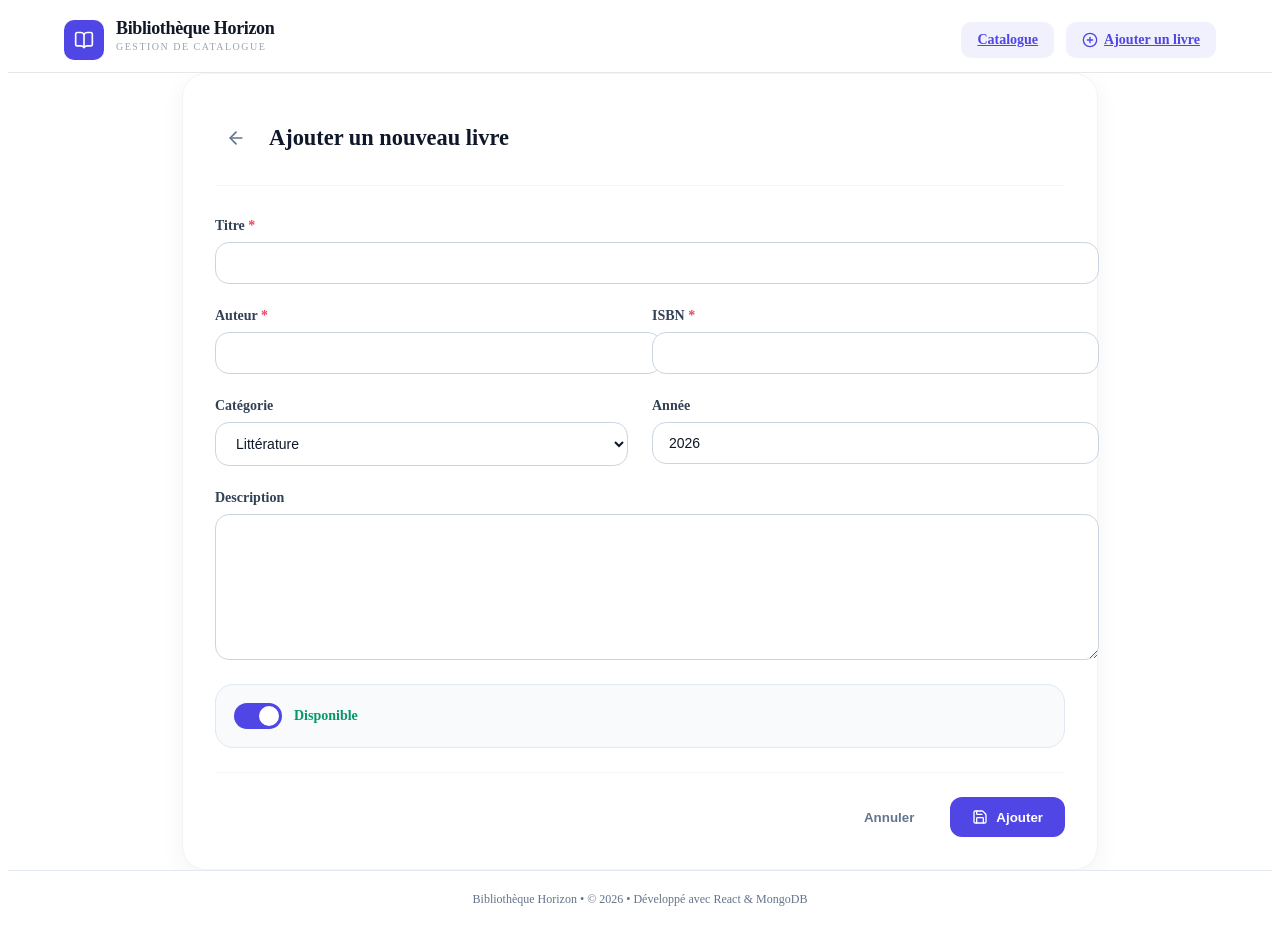
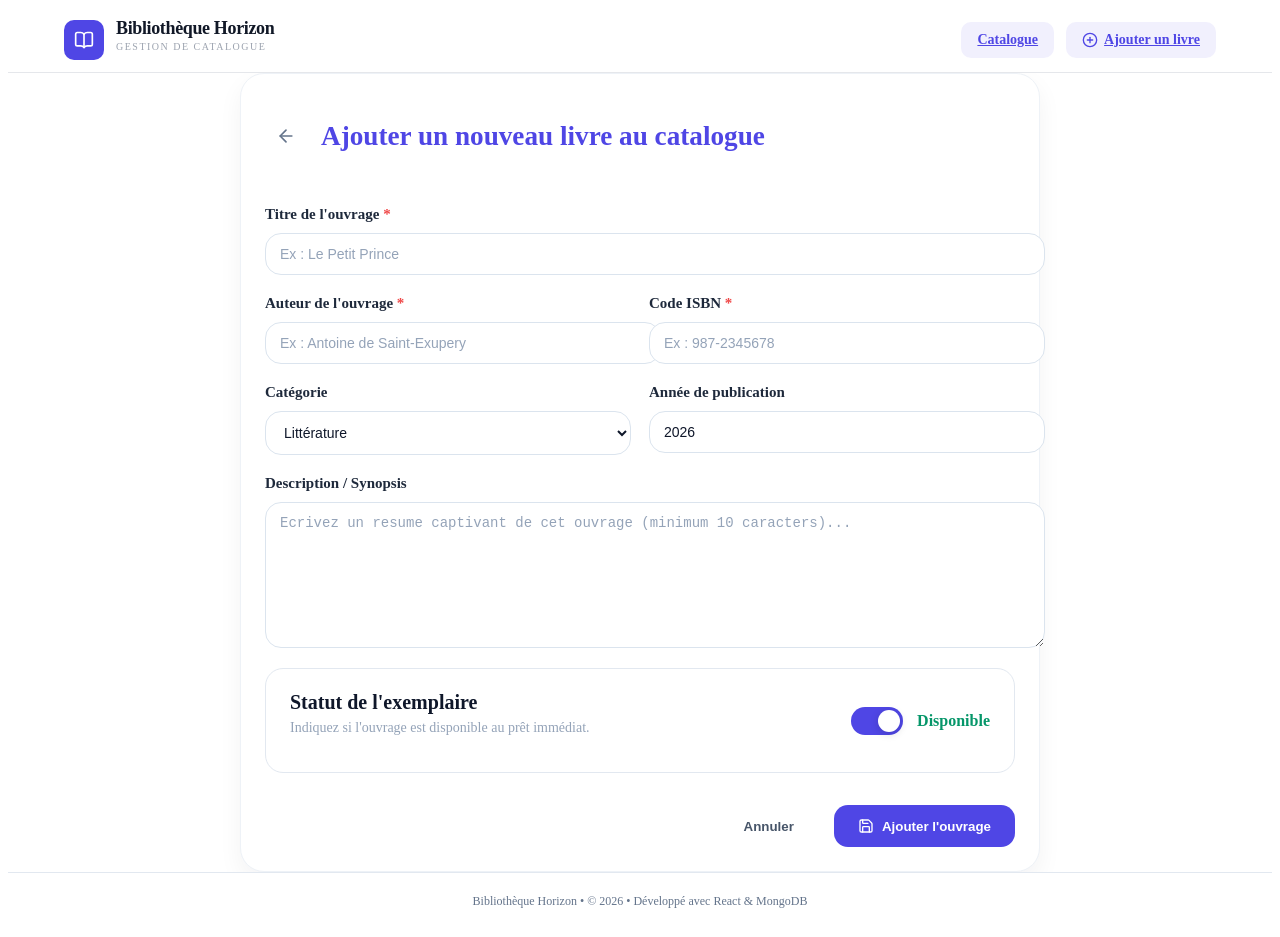
Before and after one commit to Hibaboudiaj/OpenShelf---Application-de-gestion-de-biblioth-que-avec-Next.js-Full-Stack, a Next.js app: page /books/create in a window 1280 px wide. Built offline with nearby package versions, Linux system fonts and the light colour scheme.

Commit message:
update css

```diff
--- a/src/components/books/BookForm/BookForm.module.css
+++ b/src/components/books/BookForm/BookForm.module.css
@@ -1,20 +1,18 @@
 .card {
-  max-width: 850px;
+  max-width: 750px;
   margin: 0 auto;
-  padding: 2rem;
-  background: #ffffff;
-  border: 1px solid #f1f5f9;
+  padding: 1.5rem;
+  background: #fff;
+  border: 1px solid #eef2f7;
   border-radius: 24px;
-  box-shadow: 0 8px 24px rgba(15, 23, 42, 0.05);
+  box-shadow: 0 10px 25px rgba(15, 23, 42, 0.05);
 }
 
 .header {
   display: flex;
   align-items: center;
-  gap: 12px;
+  gap: 14px;
   margin-bottom: 2rem;
-  padding-bottom: 1rem;
-  border-bottom: 1px solid #f1f5f9;
 }
 
 .backButton {
@@ -24,11 +22,11 @@
   border-radius: 12px;
   background: transparent;
   color: #64748b;
+  display: flex;
+  align-items: center;
+  justify-content: center;
   cursor: pointer;
-  display: flex;
-  justify-content: center;
-  align-items: center;
-  transition: .2s;
+  transition: 0.2s;
 }
 
 .backButton:hover {
@@ -37,56 +35,63 @@
 }
 
 .title {
-  font-size: 1.4rem;
-  font-weight: 800;
-  color: #0f172a;
+  font-size: 1.7rem;
+  font-weight: 700;
+  color: #4f46e5;
+}
+
+.error {
+  color: #dc2626;
+  margin-bottom: 1rem;
 }
 
 .form {
   display: flex;
   flex-direction: column;
-  gap: 24px;
+  gap: 20px;
 }
 
 .grid {
   display: grid;
   grid-template-columns: repeat(2, 1fr);
-  gap: 24px;
+  gap: 18px;
 }
 
 .field {
   display: flex;
   flex-direction: column;
+  width: 100%;
+  min-width: 0;
 }
 
 .field label {
-  margin-bottom: 8px;
-  font-size: 14px;
+  margin-bottom: 10px;
+  font-size: 15px;
   font-weight: 600;
-  color: #334155;
+  color: #1e293b;
 }
 
 .field label span {
-  color: #f43f5e;
+  color: #ef4444;
 }
 
 .field input,
 .field select,
 .field textarea {
   width: 100%;
-  padding: 12px 16px;
-  border: 1px solid #cbd5e1;
-  border-radius: 14px;
+  padding: 12px 14px;
+  border: 1px solid #dbe4ee;
+  border-radius: 16px;
+  outline: none;
   font-size: 14px;
+  color: #0f172a;
   background: #fff;
-  color: #0f172a;
-  transition: .2s;
-  outline: none;
+  transition: 0.25s;
 }
 
 .field textarea {
+  min-height: 120px;
   resize: vertical;
-  min-height: 120px;
 }
 
 .field input::placeholder,
@@ -98,36 +103,43 @@
 .field select:focus,
 .field textarea:focus {
   border-color: #4f46e5;
-  box-shadow: 0 0 0 4px rgba(79, 70, 229, .12);
+  box-shadow: 0 0 0 4px rgba(79, 70, 229, 0.12);
 }
+
+/* ===== STATUS CARD ===== */
 
 .statusCard {
   display: flex;
   justify-content: space-between;
   align-items: center;
-  gap: 20px;
-  padding: 18px;
+  padding: 22px 24px;
   border: 1px solid #e2e8f0;
   border-radius: 18px;
-  background: #f8fafc;
+  background: #fff;
 }
 
-.statusCard h4 {
-  margin-bottom: 4px;
-  font-size: 15px;
+.statusInfo {
+  display: flex;
+  flex-direction: column;
+}
+
+.statusInfo h4 {
+  margin: 0;
+  font-size: 20px;
   font-weight: 700;
   color: #0f172a;
 }
 
-.statusCard p {
-  font-size: 13px;
-  color: #64748b;
+.statusInfo p {
+  margin-top: 6px;
+  font-size: 14px;
+  color: #94a3b8;
 }
 
 .switch {
   display: flex;
   align-items: center;
-  gap: 12px;
+  gap: 14px;
   cursor: pointer;
 }
 
@@ -137,11 +149,11 @@
 
 .slider {
   position: relative;
-  width: 48px;
-  height: 26px;
-  background: #cbd5e1;
+  width: 52px;
+  height: 28px;
   border-radius: 999px;
-  transition: .3s;
+  background: #d1d5db;
+  transition: 0.3s;
 }
 
 .slider::before {
@@ -149,11 +161,12 @@
   position: absolute;
   top: 3px;
   left: 3px;
-  width: 20px;
-  height: 20px;
+  width: 22px;
+  height: 22px;
+  border-radius: 50%;
   background: white;
-  border-radius: 50%;
-  transition: .3s;
+  transition: 0.3s;
+  box-shadow: 0 2px 8px rgba(0, 0, 0, 0.15);
 }
 
 .switch input:checked + .slider {
@@ -161,51 +174,58 @@
 }
 
 .switch input:checked + .slider::before {
-  transform: translateX(22px);
+  transform: translateX(24px);
 }
 
 .statusText {
-  font-size: 14px;
-  font-weight: 600;
+  font-size: 16px;
+  font-weight: 700;
+}
+
+.available {
   color: #059669;
 }
+
+.borrowed {
+  color: #dc2626;
+}
+
+/* ===== FOOTER ===== */
 
 .footer {
   display: flex;
   justify-content: flex-end;
-  gap: 14px;
-  padding-top: 1.5rem;
-  border-top: 1px solid #f1f5f9;
+  gap: 16px;
+  padding-top: 12px;
 }
 
 .cancelButton {
-  padding: 12px 22px;
+  padding: 13px 24px;
   border: none;
+  background: transparent;
+  color: #475569;
+  font-weight: 600;
   border-radius: 12px;
-  background: transparent;
-  color: #64748b;
-  font-weight: 600;
   cursor: pointer;
-  transition: .2s;
+  transition: 0.2s;
 }
 
 .cancelButton:hover {
   background: #f1f5f9;
-  color: #0f172a;
 }
 
 .submitButton {
   display: flex;
   align-items: center;
   gap: 8px;
-  padding: 12px 22px;
+  padding: 13px 24px;
   border: none;
-  border-radius: 12px;
+  border-radius: 14px;
   background: #4f46e5;
   color: white;
   font-weight: 600;
   cursor: pointer;
-  transition: .2s;
+  transition: 0.2s;
 }
 
 .submitButton:hover {
@@ -213,11 +233,11 @@
 }
 
 .submitButton:disabled {
-  opacity: .6;
+  opacity: 0.6;
   cursor: not-allowed;
 }
 
-/* Tablet */
+/* ===== TABLET ===== */
 
 @media (max-width: 768px) {
   .card {
@@ -226,12 +246,17 @@
 
   .grid {
     grid-template-columns: 1fr;
-    gap: 18px;
   }
 
   .statusCard {
     flex-direction: column;
     align-items: flex-start;
+    gap: 18px;
+  }
+
+  .switch {
+    width: 100%;
+    justify-content: space-between;
   }
 
   .footer {
@@ -245,7 +270,7 @@
   }
 }
 
-/* Mobile */
+/* ===== MOBILE ===== */
 
 @media (max-width: 480px) {
   .card {
@@ -253,21 +278,15 @@
     border-radius: 18px;
   }
 
-  .header {
-    align-items: flex-start;
+  .title {
+    font-size: 1.3rem;
   }
 
-  .title {
-    font-size: 1.15rem;
+  .statusInfo h4 {
+    font-size: 17px;
   }
 
-  .field input,
-  .field select,
-  .field textarea {
-    padding: 11px 14px;
-  }
-
-  .statusCard {
-    padding: 16px;
+  .statusInfo p {
+    font-size: 13px;
   }
 }
--- a/src/components/books/BookForm/BookForm.tsx
+++ b/src/components/books/BookForm/BookForm.tsx
@@ -107,7 +107,7 @@ export default function BookForm({ id }: BookFormProps) {
         </button>
 
         <h2 className={styles.title}>
-          {id ? "Modifier le livre" : "Ajouter un nouveau livre"}
+          {id ? "Modifier le livre" : "Ajouter un nouveau livre au catalogue"}
         </h2>
       </div>
 
@@ -116,7 +116,7 @@ export default function BookForm({ id }: BookFormProps) {
       <form className={styles.form} onSubmit={handleSubmit}>
         <div className={styles.field}>
           <label htmlFor="title">
-            Titre <span>*</span>
+            Titre de l'ouvrage <span>*</span>
           </label>
 
           <input
@@ -125,13 +125,14 @@ export default function BookForm({ id }: BookFormProps) {
             type="text"
             value={formData.title}
             onChange={handleChange}
+            placeholder="Ex : Le Petit Prince"
           />
         </div>
 
         <div className={styles.grid}>
           <div className={styles.field}>
             <label htmlFor="author">
-              Auteur <span>*</span>
+              Auteur de l'ouvrage <span>*</span>
             </label>
 
             <input
@@ -140,12 +141,13 @@ export default function BookForm({ id }: BookFormProps) {
               type="text"
               value={formData.author}
               onChange={handleChange}
+              placeholder="Ex : Antoine de Saint-Exupery"
             />
           </div>
 
           <div className={styles.field}>
             <label htmlFor="isbn">
-              ISBN <span>*</span>
+              Code ISBN <span>*</span>
             </label>
 
             <input
@@ -154,6 +156,7 @@ export default function BookForm({ id }: BookFormProps) {
               type="text"
               value={formData.isbn}
               onChange={handleChange}
+              placeholder="Ex : 987-2345678"
             />
           </div>
         </div>
@@ -182,7 +185,7 @@ export default function BookForm({ id }: BookFormProps) {
           </div>
 
           <div className={styles.field}>
-            <label htmlFor="publicationYear">Année</label>
+            <label htmlFor="publicationYear">Année de publication</label>
 
             <input
               id="publicationYear"
@@ -190,12 +193,13 @@ export default function BookForm({ id }: BookFormProps) {
               type="number"
               value={formData.publicationYear}
               onChange={handleChange}
+              placeholder="Ex : 1967"
             />
           </div>
         </div>
 
         <div className={styles.field}>
-          <label htmlFor="description">Description</label>
+          <label htmlFor="description">Description / Synopsis</label>
 
           <textarea
             id="description"
@@ -203,10 +207,16 @@ export default function BookForm({ id }: BookFormProps) {
             rows={5}
             value={formData.description}
             onChange={handleChange}
+            placeholder="Ecrivez un resume captivant de cet ouvrage (minimum 10 caracters)..."
           />
         </div>
 
         <div className={styles.statusCard}>
+          <div className={styles.statusInfo}>
+            <h4>Statut de l'exemplaire</h4>
+            <p>Indiquez si l'ouvrage est disponible au prêt immédiat.</p>
+          </div>
+
           <label className={styles.switch}>
             <input
               type="checkbox"
@@ -217,7 +227,13 @@ export default function BookForm({ id }: BookFormProps) {
 
             <span className={styles.slider}></span>
 
-            <span className={styles.statusText}>Disponible</span>
+            <span
+              className={`${styles.statusText} ${
+                formData.available ? styles.available : styles.borrowed
+              }`}
+            >
+              {formData.available ? "Disponible" : "Emprunté"}
+            </span>
           </label>
         </div>
 
@@ -233,7 +249,7 @@ export default function BookForm({ id }: BookFormProps) {
           <button type="submit" className={styles.submitButton}>
             <Save size={16} />
 
-            <span>{id ? "Modifier" : "Ajouter"}</span>
+            <span>{id ? "Modifier" : "Ajouter l'ouvrage"}</span>
           </button>
         </div>
       </form>
--- a/src/components/books/BookGrid/BookGrid.module.css
+++ b/src/components/books/BookGrid/BookGrid.module.css
@@ -1,5 +1,7 @@
 .grid {
   margin-top: 30px;
+  margin-right: 30px;
+  margin-left: 30px;
   display: grid;
   grid-template-columns: repeat(3, minmax(0, 1fr));
   gap: 20px;
```
